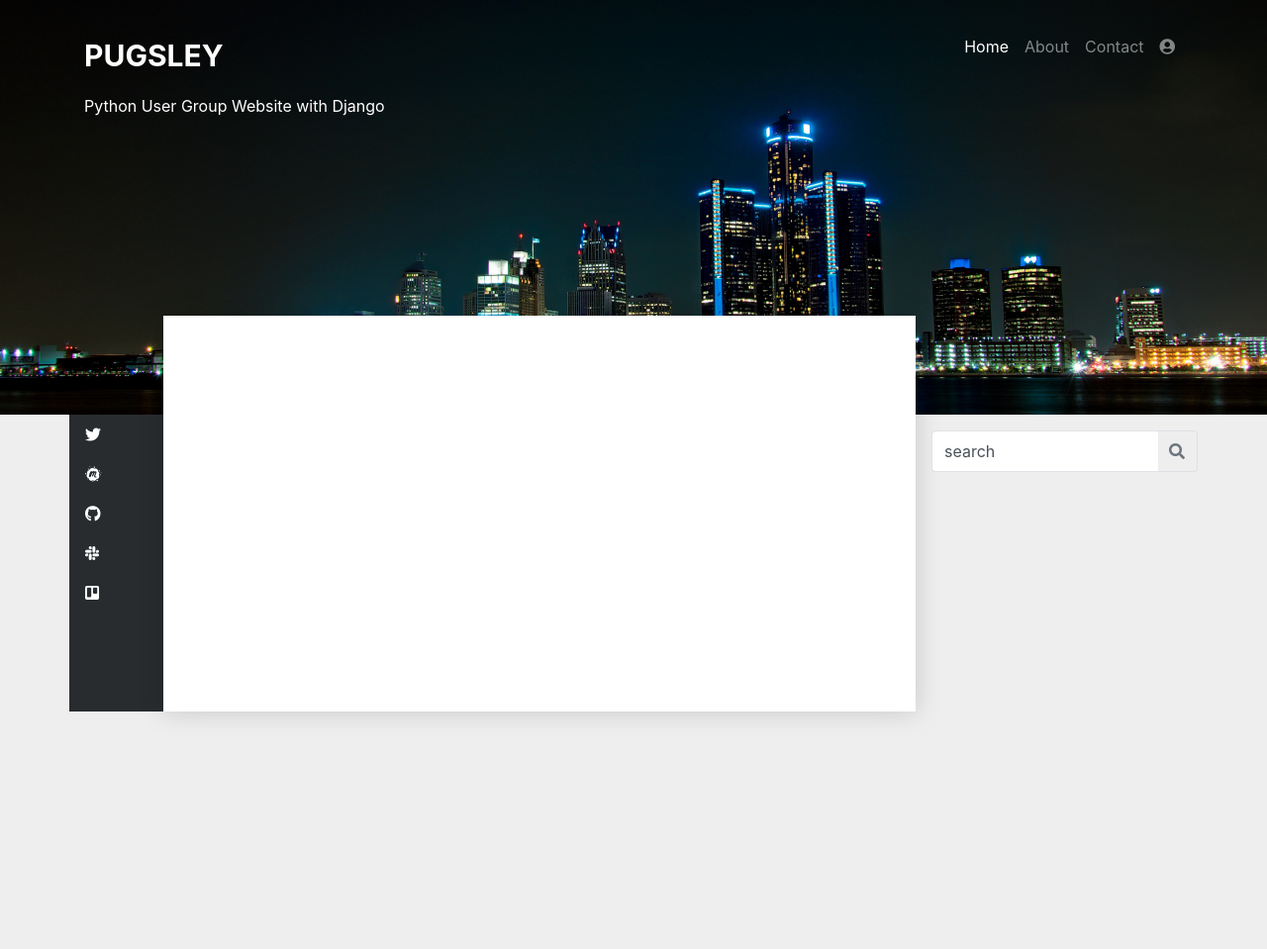
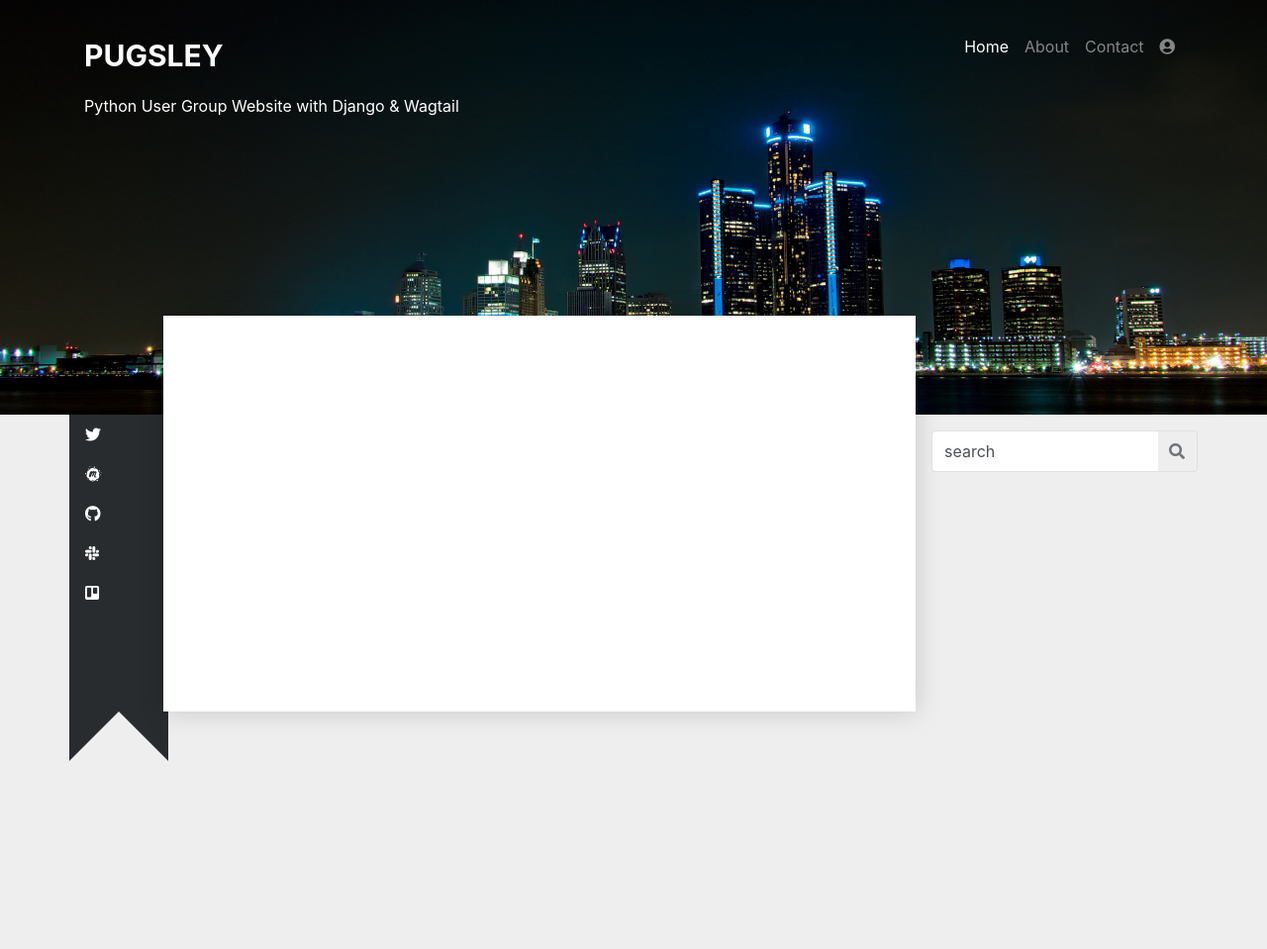
Before and after one commit to kfields/pugsley, a Django app: template templates/base.html in a window 1280 px wide. Shown: the top 959 px of the page at 99% size. Run offline with Django 3.2, Linux system fonts and the light colour scheme; the template is opened without the code that fills it, so the values that code supplies are empty; parts of the project's set-up code (start-up, migrations or seed data) failed here and were passed over; some libraries are stand-ins or nearby versions.

Commit message:
turned left bar into animated ribbon.  sweet

```diff
--- a/static/css/style.css
+++ b/static/css/style.css
@@ -87,8 +87,6 @@ h3 {
         margin: 1em 0em 1em 1em !important;
     }
 }
-@media (max-width: 992px) {
-}
 footer {
     border-top: 1px solid #cccccc;
     padding: 1em;
@@ -157,3 +155,29 @@ footer {
 .avatar {
     padding-right: 1em;
 }
+
+@media (min-width: 768px) {
+
+.ribbon {
+    opacity: 0;
+    visibility: hidden;
+	background-color: #282C2F;
+	position: absolute;
+	top:-350px;
+	animation:drop forwards .8s 1s cubic-bezier(0.165, 0.84, 0.44, 1);
+}
+.ribbon:before{
+    content: '';
+    position: absolute;
+    left: 0;
+    bottom: -50px;
+    border-left: 50px solid #282C2F;
+    border-right: 50px solid #282C2F;
+    border-bottom: 50px solid transparent;
+}
+
+@keyframes drop{
+	0%		{ top:-350px; display: none; visibility: hidden; opacity: 0;}
+	100%	{ top:0; display:block; visibility: visible; opacity: 1;}
+}
+}
--- a/templates/_leftbar.html
+++ b/templates/_leftbar.html
@@ -1,4 +1,4 @@
-<div class="leftbar">
+<div class="leftbar ribbon">
     <div style="display: inline-block;"><a class="nav-link" href="#"><i class="fab fa-twitter"></i></a></div>
     <div style="display: inline-block;"><a class="nav-link" href="#"><i class="fab fa-meetup"></i></a></div>
     <div style="display: inline-block;"><a class="nav-link" href="#"><i class="fab fa-github"></i></a></div>
--- a/templates/_navbar.html
+++ b/templates/_navbar.html
@@ -31,6 +31,6 @@
   </div>
 </nav>
 <div class="container tagline">
-  Python User Group Website with Django
+  Python User Group Website with Django & Wagtail
 </div>
 </header>
```
